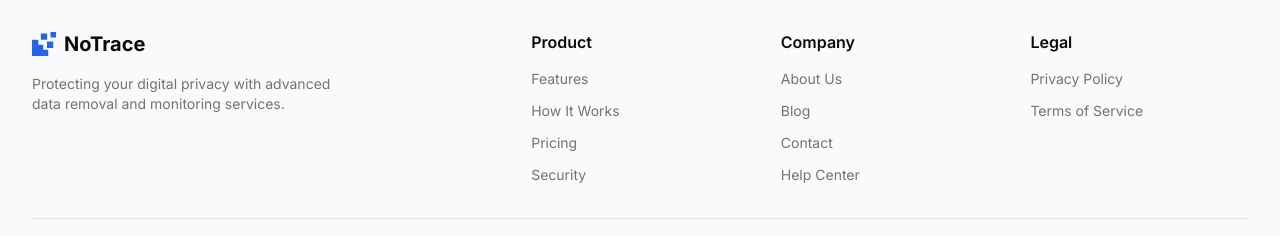
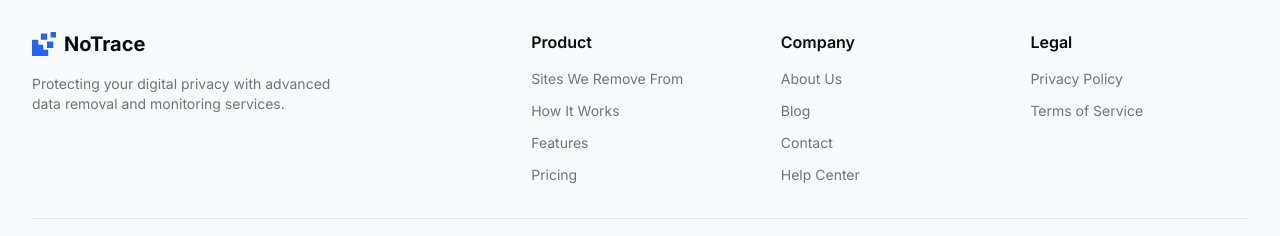
Before and after one commit to braindead-dev/NoTrace, a Next.js app: page / in a window 1280 px wide. Shown: the part 4565-4801 px from the top of the page. Built offline with nearby package versions, Linux system fonts and the light colour scheme.

Commit message:
Update Footer.tsx

```diff
--- a/components/Footer.tsx
+++ b/components/Footer.tsx
@@ -3,10 +3,10 @@ import Logo from "@/components/icons/Logo";
 
 const footerLinks = {
   product: [
+    { name: "Sites We Remove From", href: "#" },
+    { name: "How It Works", href: "#how-it-works" },
     { name: "Features", href: "#features" },
-    { name: "How It Works", href: "#how-it-works" },
     { name: "Pricing", href: "/pricing" },
-    { name: "Security", href: "#" },
   ],
   company: [
     { name: "About Us", href: "/about" },
```
